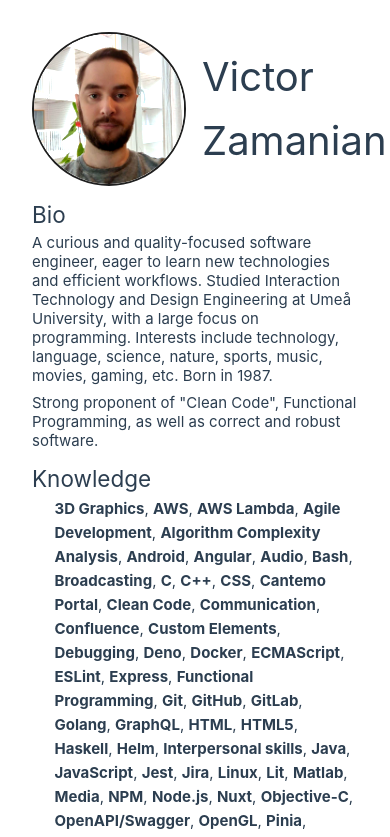
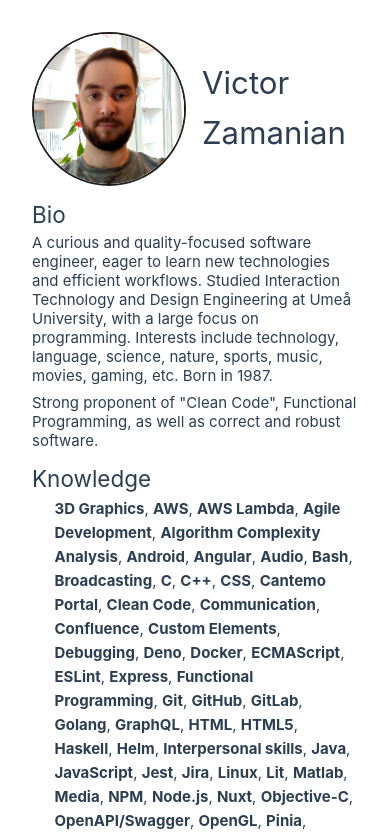
Before and after one commit to victorz/cv, a Vue app: page / in a window 390 px wide. Shown: the top 837 px of the page. Built offline with nearby package versions, Linux system fonts and the light colour scheme.

Commit message:
Fix profile picture and profile name for mobile.

```diff
--- a/src/App.vue
+++ b/src/App.vue
@@ -17,7 +17,7 @@ const allSkills = computed<string[]>(() =>
     <section id="bio">
       <div class="pic-name">
         <img id="bio-pic" :src="bioImg" alt="Bio profile picture" />
-        <div class="name">{{ resumeData.bio.name }}</div>
+        <div class="name" v-html="resumeData.bio.name"></div>
       </div>
       <h1>Bio</h1>
       <p :key="index" v-for="(p, index) in resumeData.bio.description">
@@ -105,13 +105,13 @@ header > h1 {
   place-items: center;
 
   & .name {
-    font-size: 40px;
+    font-size: min(8vw, 40px);
     margin-left: 1rem;
   }
 }
 
 #bio-pic {
-  width: 150px;
+  width: min(50%, 150px);
   border: 2px solid var(--vt-c-black-mute);
   border-radius: 50%;
   box-sizing: content-box;
@@ -120,10 +120,12 @@ header > h1 {
   transition: scale 200ms, translate 300ms, border-radius 400ms;
   z-index: 1;
 
-  &:hover {
+  &:hover,
+  &:active {
     scale: 2;
-    translate: 20% 40%;
+    translate: 50% 50%;
     border-radius: 20%;
+    user-select: none;
   }
 }
 
--- a/src/resume-data.ts
+++ b/src/resume-data.ts
@@ -40,7 +40,7 @@ export interface Resume {
 
 const data: Resume = {
   bio: {
-    name: "Victor Zamanian",
+    name: "Victor Zaman&shy;ian",
     dateOfBirth: new Date(1987, 1, 26),
     description: [
       "A curious and quality-focused software engineer, eager to learn new technologies and efficient workflows. Studied Interaction Technology and Design Engineering at Umeå University, with a large focus on programming. Interests include technology, language, science, nature, sports, music, movies, gaming, etc. Born in 1987.",
```
